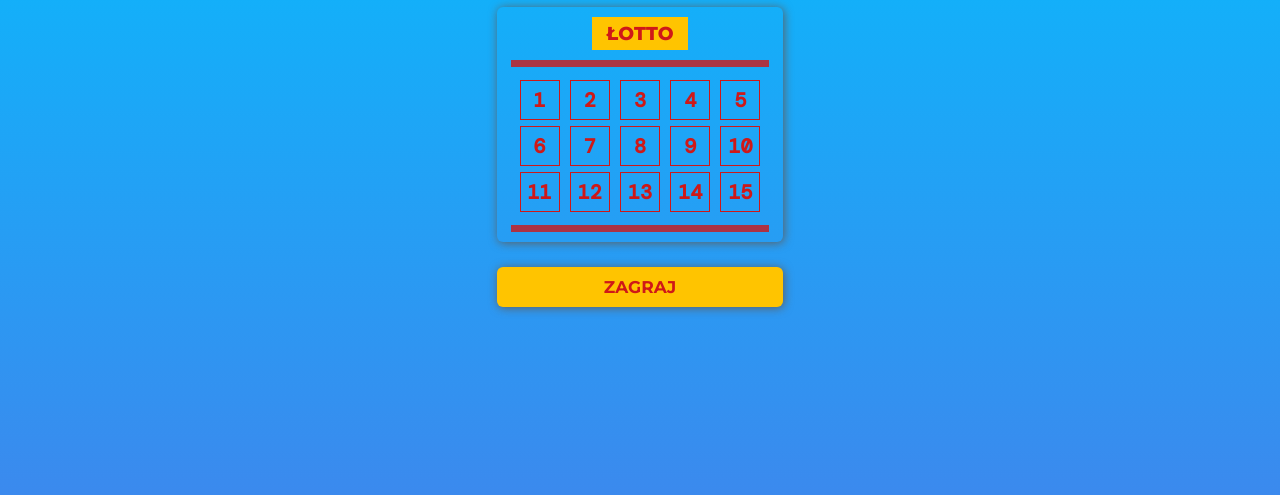
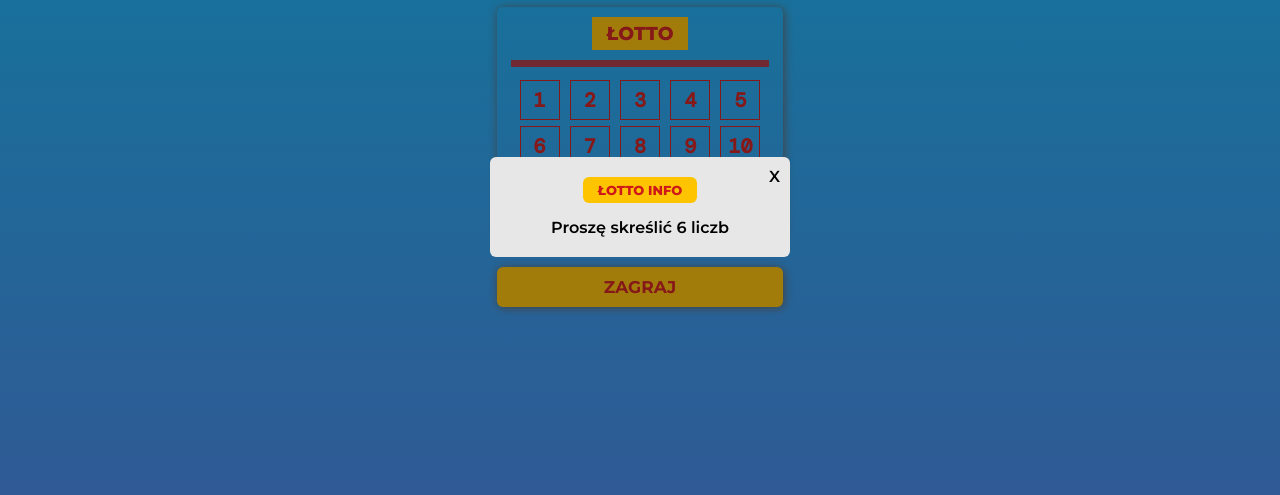
Before and after one commit to AndrzejPuczko/LotteryGame, a website built with Vite: page src/index.html in a window 1280 px wide. Both pictures are taken after a click on the button "ZAGRAJ". Shown: the part 193-688 px from the top of the page. Built offline with nearby package versions, Linux system fonts and the light colour scheme; files whose address does not match are found by name.

Commit message:
add error message

```diff
--- a/src/index.html
+++ b/src/index.html
@@ -107,6 +107,15 @@
 
   </section>
 
+  <div class="error">
+    <div class="error__box">
+      <div class="error__box-close">X</div>
+      <div class="error__box-name">
+        <h3>łotto info</h3>
+      </div>
+      <div class="error__box-info">Proszę zaznaczyć 6 liczb</div>
+    </div>
+  </div>
 
   <script type="module" src="/js/main.js"></script>
 </body>
--- a/src/js/main.js
+++ b/src/js/main.js
@@ -22,6 +22,9 @@
 let congrats
 let title
 let coupon
+let error
+let errorInfo
+let errorBtnClose
 
 const main = () => {
 	prepareDOMElements()
@@ -48,28 +51,34 @@
 	title = document.querySelector('.title__text')
 	coupon = document.querySelector('.coupon')
 	btnAgain = document.querySelector('.again')
+	error = document.querySelector('.error')
+	errorInfo = document.querySelector('.error__box-info')
+	errorBtnClose = document.querySelector('.error__box-close')
 }
 
 const prepareDOMEvents = () => {
 	btnNumbers.forEach(item => item.addEventListener('click', choseYourNumber))
 	startLottery.addEventListener('click', checkYourNumbers)
 	btnAgain.addEventListener('click', playAgain)
+	errorBtnClose.addEventListener('click', closeErrorInfo)
 }
 
 const choseYourNumber = e => {
 	const numbers = parseInt(e.target.innerHTML)
 	if (userNumbers.includes(numbers)) {
-		alert('ten sam numer')
+		errorInfo.textContent = 'Nie można skreślić dwa razy tej samej liczby'
+		error.classList.add('display-flex')
 	} else {
 		if (userNumbers.length < 6) {
 			switch (numbers) {
 				case numbers:
 					userNumbers.push(numbers)
-					e.target.setAttribute("class", "cross");
+					e.target.setAttribute('class', 'cross')
 					break
 			}
 		} else {
-			alert('Maksymalnie 6 cyfr')
+			errorInfo.textContent = 'Maksymalnie 6 liczb'
+			error.classList.add('display-flex')
 		}
 	}
 
@@ -120,37 +129,62 @@
 
 const checkYourNumbers = () => {
 	if (userNumbers.length < 6) {
-		alert('Za mało cyfr musi być 6')
+		switch (userNumbers.length) {
+			case 0:
+				errorInfo.textContent = 'Proszę skreślić 6 liczb'
+				error.classList.add('display-flex')
+				break
+			case 1:
+				errorInfo.textContent = 'Proszę skreślić jeszcze 5 liczb'
+				error.classList.add('display-flex')
+				break
+			case 2:
+				errorInfo.textContent = 'Proszę skreślić jeszcze 4 liczby'
+				error.classList.add('display-flex')
+				break
+			case 3:
+				errorInfo.textContent = 'Proszę skreślić jeszcze 3 liczby'
+				error.classList.add('display-flex')
+				break
+			case 4:
+				errorInfo.textContent = 'Proszę skreślić jeszcze 2 liczby'
+				error.classList.add('display-flex')
+				break
+			case 5:
+				errorInfo.textContent = 'Proszę skreślić ostatnią liczbę'
+				error.classList.add('display-flex')
+				break
+		}
 	} else {
 		playGame()
 	}
 }
 
+const closeErrorInfo = () => {
+	error.classList.remove('display-flex')
+}
+
 const hideCoupon = () => {
-	coupon.setAttribute('style' ,'display:none;')
-	title.setAttribute('style' ,'display:none;')
-	startLottery.setAttribute('style' ,'display:none;')
-
-
+	coupon.setAttribute('style', 'display:none;')
+	title.setAttribute('style', 'display:none;')
+	startLottery.setAttribute('style', 'display:none;')
 }
 
 const showResult = () => {
-	ballNumber.setAttribute('style' ,'display:flex;')
-	receipt.setAttribute('style' ,'display:flex;')
-	history.setAttribute('style' ,'display:flex;')
-	btnAgain.setAttribute('style' ,'display:flex;')
-
+	ballNumber.setAttribute('style', 'display:flex;')
+	receipt.setAttribute('style', 'display:flex;')
+	history.setAttribute('style', 'display:flex;')
+	btnAgain.setAttribute('style', 'display:flex;')
 }
 
 const playAgain = () => {
-	coupon.setAttribute('style' ,'display:flex;')
-	title.setAttribute('style' ,'display:flex;')
-	startLottery.setAttribute('style' ,'display:flex;')
-	ballNumber.setAttribute('style' ,'display:none;')
-	receipt.setAttribute('style' ,'display:none;')
-	btnAgain.setAttribute('style' ,'display:none;')
+	coupon.setAttribute('style', 'display:flex;')
+	title.setAttribute('style', 'display:flex;')
+	startLottery.setAttribute('style', 'display:flex;')
+	ballNumber.setAttribute('style', 'display:none;')
+	receipt.setAttribute('style', 'display:none;')
+	btnAgain.setAttribute('style', 'display:none;')
 }
-
 
 const playGame = () => {
 	while (lotteryNumbers.length < 6) {
@@ -196,23 +230,30 @@
 		ballNumberSix.style.background = backgroundColor
 		score++
 	}
-	console.log(`Wynik to${score}`)
-	console.log(`Wynik loterii ` + lotteryNumbers)
-	console.log(`Twoje numery` + userNumbers)
+
+	receiptNumbers.textContent = userNumbers.join(' ')
 
 	currentData()
 	congratsText()
 	historyText()
-	receiptNumbers.textContent = userNumbers.join(' ')
-
 	hideCoupon()
 	showResult()
 
+	if (score === 6) {
+		setTimeout(() => {
+			errorInfo.textContent = 'Trafiłeś szóstkę szczęściarzu'
+			error.classList.add('display-flex')
+		}, 2800)
+	}
 
-	btnNumbers.forEach(item => item.setAttribute("class", ""))
+	btnNumbers.forEach(item => item.setAttribute('class', ''))
 	userNumbers = []
 	lotteryNumbers = []
 	score = 0
 }
 
 document.addEventListener('DOMContentLoaded', main)
+
+// info na temat 6 cufr i tych samych oraz scss @media querys
+// poustawiać JS ładnie
+// ustaiwenia scss ładnie
--- a/src/scss/style.scss
+++ b/src/scss/style.scss
@@ -17,16 +17,21 @@
 	font-size: 1.6rem;
 	font-family: 'Montserrat', sans-serif, Helvetica, Arial, sans-serif;
 	background-image: linear-gradient(to top, #4481eb 0%, #04befe 100%);
-	height: 100vh;
+	min-height: 100vh;
+	height: 100%;
 }
 
 @keyframes shake {
-	0% {opacity: 0;}
+	0% {
+		opacity: 0;
+	}
 	1%,
 	99% {
 		transform: translateX(0);
 	}
-	31%{opacity: 1;}
+	31% {
+		opacity: 1;
+	}
 	10%,
 	30%,
 	50%,
@@ -37,7 +42,6 @@
 	40%,
 	60% {
 		transform: translateX(10px);
-
 	}
 	80% {
 		transform: translateX(8px);
@@ -45,12 +49,18 @@
 	90% {
 		transform: translateX(-8px);
 	}
-	100% {transform: translateX(0);}
+	100% {
+		transform: translateX(0);
+	}
 }
 
 @keyframes show-result {
-	0% {opacity: 0}
-	100% {opacity: 1;}
+	0% {
+		opacity: 0;
+	}
+	100% {
+		opacity: 1;
+	}
 }
 
 .wrapper {
@@ -81,7 +91,6 @@
 			font-weight: 600;
 		}
 	}
-
 }
 
 .main {
@@ -142,7 +151,7 @@
 	}
 
 	.play {
-		display:flex;
+		display: flex;
 		justify-content: center;
 		width: 100%;
 		background-color: $main-color;
@@ -167,7 +176,7 @@
 	}
 
 	.again {
-		display:none;
+		display: none;
 		max-width: 250px;
 		text-align: center;
 		margin: 0 auto;
@@ -181,19 +190,16 @@
 			justify-content: center;
 			align-items: center;
 			gap: 10px;
-			margin-top:20px;
-
-
+			margin-top: 20px;
 
 			&--1 {
-
-				animation: shake 0.8s  cubic-bezier(0.455, 0.03, 0.515, 0.955) 1 both;
+				animation: shake 0.8s cubic-bezier(0.455, 0.03, 0.515, 0.955) 1 both;
 			}
 			&--2 {
 				animation: shake 0.8s 0.4s cubic-bezier(0.455, 0.03, 0.515, 0.955) 1 both;
 			}
 			&--3 {
-				animation: shake 0.8s 0.8s  cubic-bezier(0.455, 0.03, 0.515, 0.955) 1 both;
+				animation: shake 0.8s 0.8s cubic-bezier(0.455, 0.03, 0.515, 0.955) 1 both;
 			}
 			&--4 {
 				animation: shake 0.8s 1.2s cubic-bezier(0.455, 0.03, 0.515, 0.955) 1 both;
@@ -206,10 +212,8 @@
 			}
 
 			.reset {
-
-				box-shadow:  2px 2px 5px #5e5e5e
+				box-shadow: 2px 2px 5px #5e5e5e;
 			}
-
 
 			p {
 				display: flex;
@@ -284,8 +288,58 @@
 		flex-direction: column;
 		justify-content: center;
 		align-items: center;
-		margin-top:15px;
+		margin-top: 15px;
 		font-weight: 600;
 		animation: show-result 1s 2.4s both;
 	}
 }
+
+.error {
+	display: none;
+	position: absolute;
+	justify-content: center;
+	align-items: center;
+	left: 0;
+	top: 0;
+	width: 100%;
+	height: 100%;
+	background-color: hsla(0, 11%, 11%, 0.418);
+
+	&__box {
+		position: relative;
+		display: flex;
+		flex-direction: column;
+		justify-content: center;
+		align-items: center;
+		font-family: 'Montserrat', sans-serif, Helvetica, Arial, sans-serif;
+		font-weight: 600;
+		background: rgb(231, 231, 231);
+		width: 300px;
+		height: 100px;
+		border-radius: 6px;
+
+		&-close {
+			position: absolute;
+			right: 10px;
+			top: 10px;
+		}
+
+		&-name {
+			padding: 5px 15px 5px 15px;
+			margin-bottom: 15px;
+			border-radius: 6px;
+			background: $main-color;
+			color: $red;
+			text-transform: uppercase;
+
+			h3 {
+				font-size: 1.3rem;
+				font-weight: 900;
+			}
+		}
+	}
+}
+
+.display-flex {
+	display:flex;
+}
```
